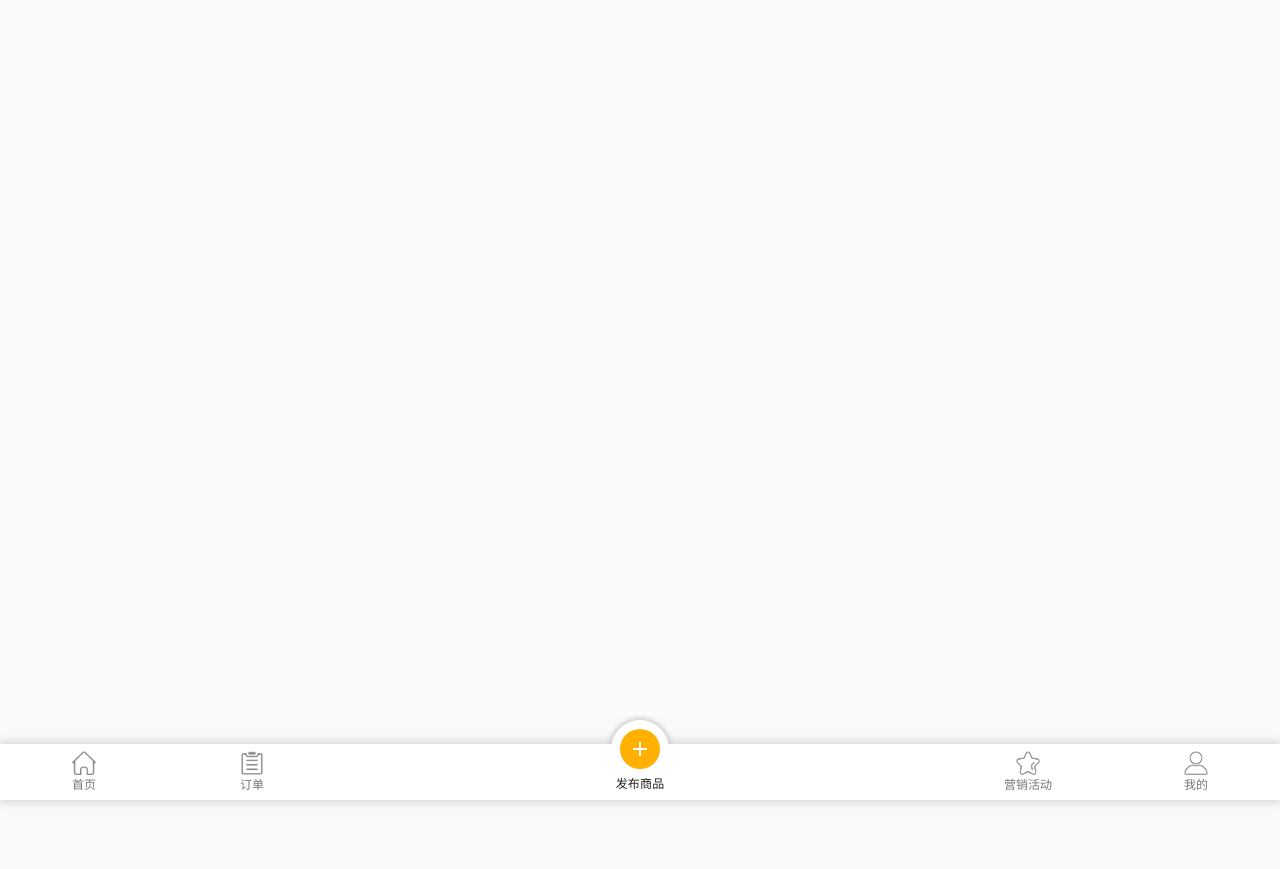
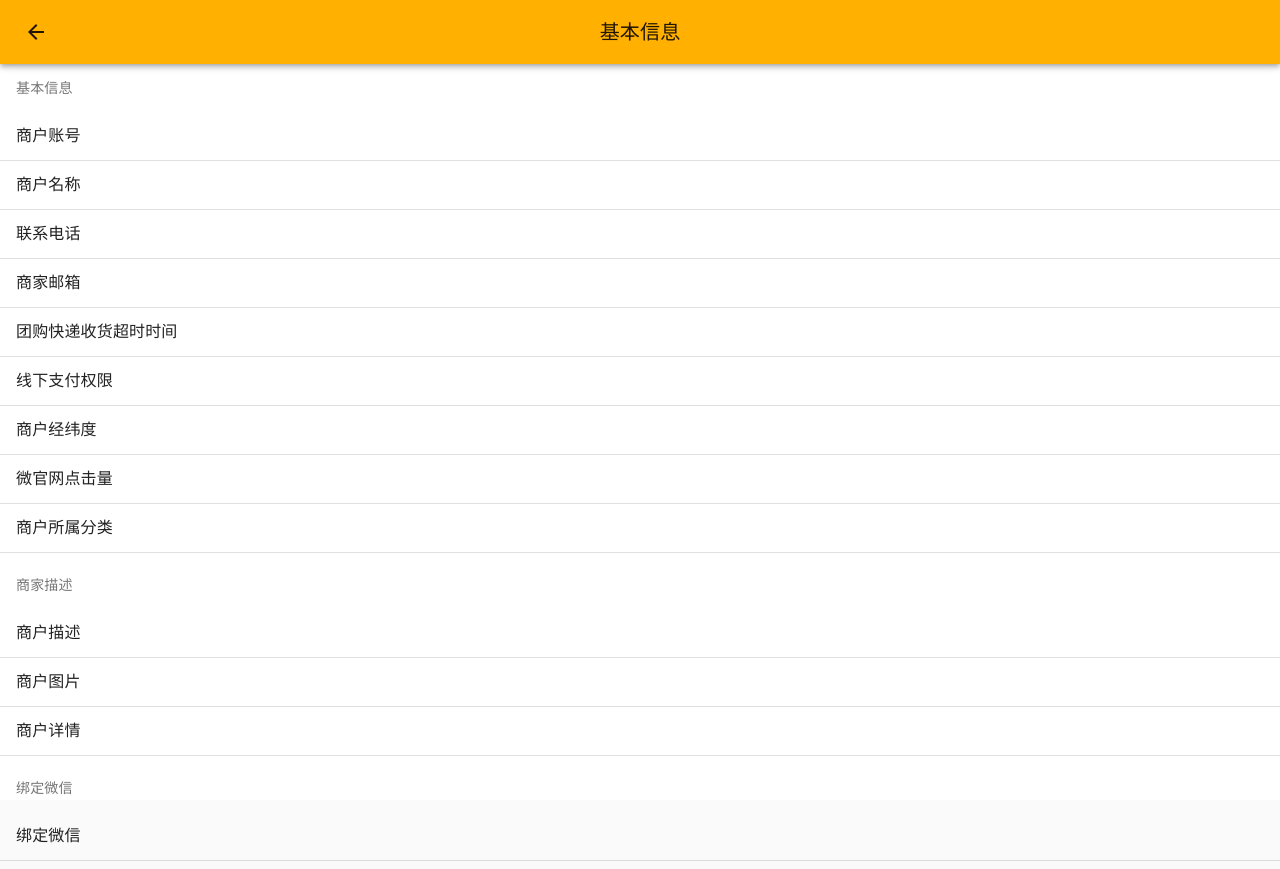
Before and after one commit to leshphonc/merchant-center, a React (Create React App) app: page /basicinformation in a window 1280 px wide. Before the commit the page ends 800 px from the top, so only its background shows below. Built offline with nearby package versions, Linux system fonts and the light colour scheme.

Commit message:
基本信息

```diff
--- a/src/components/GridCard/index.module.scss
+++ b/src/components/GridCard/index.module.scss
@@ -7,6 +7,10 @@
 .icon {
   width: 100%;
   text-align: center;
+  color: rgba(0, 0, 0, 0.87);
+  display: block;
+  text-decoration: none;
+  -webkit-tap-highlight-color: transparent;
   img {
     width: 35px;
   }
--- a/src/components/GridCard/index.tsx
+++ b/src/components/GridCard/index.tsx
@@ -1,4 +1,5 @@
 import React from 'react'
+import { Link } from 'react-router-dom'
 import Grid from '@material-ui/core/Grid'
 import IconButton from '@material-ui/core/IconButton'
 import styles from './index.module.scss'
@@ -15,13 +16,12 @@ interface GridData {
 export default (props: GridData) => {
   const mapGrid = () => props.data.list.map(item => (
     <Grid item xs={3} key={item.url}>
-      <div className={styles.icon}>
+      <Link className={styles.icon} to={item.url}>
         <IconButton>
           <img src={item.enable} alt="图片丢失" style={{ width: props.imgSize }} />
         </IconButton>
-
         <div>{item.name}</div>
-      </div>
+      </Link>
     </Grid>
   ))
   const { data, style } = props
--- a/src/env/constant.js
+++ b/src/config/grid.js
@@ -116,7 +116,7 @@ const SettingGrid = {
   list: [
     {
       name: '基本信息',
-      url: '1',
+      url: '/basicinformation',
       enable: require('../assets/image/jbxx.png'),
       disable: require('../assets/image/jbxx_gray.png'),
     },
--- /dev/null
+++ b/src/config/index.js
@@ -0,0 +1,5 @@
+import grid from './grid'
+
+export default {
+  grid,
+}
--- /dev/null
+++ b/src/config/list.js
@@ -0,0 +1,71 @@
+const BasicInformation = [
+  {
+    label: '基本信息',
+    children: [
+      {
+        label: '商户账号',
+        name: 'account',
+      },
+      {
+        label: '商户名称',
+        name: 'account',
+      },
+      {
+        label: '联系电话',
+        name: 'account',
+      },
+      {
+        label: '商家邮箱',
+        name: 'account',
+      },
+      {
+        label: '团购快递收货超时时间',
+        name: 'account',
+      },
+      {
+        label: '线下支付权限',
+        name: 'account',
+      },
+      {
+        label: '商户经纬度',
+        name: 'account',
+      },
+      {
+        label: '微官网点击量',
+        name: 'account',
+      },
+      {
+        label: '商户所属分类',
+        name: 'account',
+      },
+    ],
+  },
+  {
+    label: '商家描述',
+    children: [
+      {
+        label: '商户描述',
+        name: 'account',
+      },
+      {
+        label: '商户图片',
+        name: 'account',
+      },
+      {
+        label: '商户详情',
+        name: 'account',
+      },
+    ],
+  },
+  {
+    label: '绑定微信',
+    children: [
+      {
+        label: '绑定微信',
+        name: 'account',
+      },
+    ],
+  },
+]
+
+export { BasicInformation }
--- a/src/pages/Home/index.tsx
+++ b/src/pages/Home/index.tsx
@@ -5,7 +5,7 @@ import Grid from '@material-ui/core/Grid'
 import ReactEcharts from 'echarts-for-react'
 import UserCard from '@/components/UserCard'
 import GridCard from '@/components/GridCard'
-import { ManagementGrid, PromotionGrid, AllianceGrid } from '@/env/constant'
+import { ManagementGrid, PromotionGrid, AllianceGrid } from '@/config/grid'
 import styles from './index.module.scss'
 
 const useStyles = makeStyles(() => createStyles({
--- a/src/pages/Mine/index.tsx
+++ b/src/pages/Mine/index.tsx
@@ -3,7 +3,7 @@ import { makeStyles, createStyles } from '@material-ui/core/styles'
 import Paper from '@material-ui/core/Paper'
 import UserCard from '@/components/UserCard'
 import GridCard from '@/components/GridCard'
-import { SettingGrid, BusinessGrid, BillGrid } from '@/env/constant'
+import { SettingGrid, BusinessGrid, BillGrid } from '@/config/grid'
 
 const useStyles = makeStyles(
   createStyles({
--- a/src/pages/Order/index.tsx
+++ b/src/pages/Order/index.tsx
@@ -1,6 +1,6 @@
 import React from 'react'
 import List from '@/components/List'
-import { ListData } from '@/env/constant'
+import { ListData } from '@/config/grid'
 
 const marketing: React.FC = () => (
   <div className="bottom60">
--- /dev/null
+++ b/src/pages/modules/settings/basicinformation/index.tsx
@@ -0,0 +1,65 @@
+import React from 'react'
+import { makeStyles } from '@material-ui/core/styles'
+import AppBar from '@material-ui/core/AppBar'
+import Toolbar from '@material-ui/core/Toolbar'
+import IconButton from '@material-ui/core/IconButton'
+import Typography from '@material-ui/core/Typography'
+import ArrowBackIcon from '@material-ui/icons/ArrowBack'
+import ListSubheader from '@material-ui/core/ListSubheader'
+import List from '@material-ui/core/List'
+import ListItem from '@material-ui/core/ListItem'
+import ListItemIcon from '@material-ui/core/ListItemIcon'
+import ListItemText from '@material-ui/core/ListItemText'
+import Divider from '@material-ui/core/Divider'
+import InboxIcon from '@material-ui/icons/Inbox'
+import { BasicInformation } from '@/config/list'
+
+const useStyles = makeStyles({
+  root: {
+    background: '#fff',
+    position: 'absolute',
+    top: 0,
+    bottom: 0,
+    left: 0,
+    right: 0,
+  },
+  title: {
+    position: 'absolute',
+    left: 0,
+    right: 0,
+    textAlign: 'center',
+    width: 100,
+    margin: '0 auto',
+  },
+})
+export default (props: any) => {
+  const classes = useStyles()
+  const mapList = () => BasicInformation.map(item => (
+    <List key={item.label} subheader={<ListSubheader>{item.label}</ListSubheader>}>
+      {item.children.map(child => (
+        <div key={child.label}>
+          <ListItem button>
+            <ListItemText primary={child.label} />
+          </ListItem>
+          <Divider />
+        </div>
+      ))}
+    </List>
+  ))
+
+  return (
+    <div className={classes.root}>
+      <AppBar position="static">
+        <Toolbar>
+          <IconButton edge="start" color="inherit" onClick={() => props.history.goBack()}>
+            <ArrowBackIcon />
+          </IconButton>
+          <Typography variant="h6" className={classes.title}>
+            基本信息
+          </Typography>
+        </Toolbar>
+      </AppBar>
+      {mapList()}
+    </div>
+  )
+}
--- a/src/pages/wallet/components/Wallet.tsx
+++ b/src/pages/wallet/components/Wallet.tsx
@@ -1,5 +1,5 @@
 import React from 'react'
-import { createStyles, makeStyles } from '@material-ui/core/styles'
+import { makeStyles } from '@material-ui/core/styles'
 import AppBar from '@material-ui/core/AppBar'
 import Toolbar from '@material-ui/core/Toolbar'
 import Typography from '@material-ui/core/Typography'
@@ -15,7 +15,7 @@ import InboxIcon from '@material-ui/icons/Inbox'
 import DraftsIcon from '@material-ui/icons/Drafts'
 import ChevronRightIcon from '@material-ui/icons/ChevronRight'
 
-const useStyles = makeStyles(() => createStyles({
+const useStyles = makeStyles({
   root: {
     height: '100vh',
     background: '#fff',
@@ -37,7 +37,7 @@ const useStyles = makeStyles(() => createStyles({
     position: 'absolute',
     right: 10,
   },
-}))
+})
 export default (props: any) => {
   const classes = useStyles()
 
--- a/src/router/index.tsx
+++ b/src/router/index.tsx
@@ -7,6 +7,7 @@ import { createMuiTheme } from '@material-ui/core/styles'
 import Login from '@/pages/login'
 import Index from '@/pages'
 import Wallet from '@/pages/wallet'
+import BasicInformation from '@/pages/modules/settings/basicinformation'
 
 let oldLocation: any = null
 const theme = createMuiTheme({
@@ -18,9 +19,7 @@ const theme = createMuiTheme({
 })
 const BasicRoute = (props: any) => {
   const { location, history } = props
-  console.log(props)
   let classNames = ''
-  console.log(history.action)
   if (history.action === 'PUSH') {
     classNames = 'forward-from-right'
   } else if (history.action === 'POP' && oldLocation) {
@@ -38,6 +37,7 @@ const BasicRoute = (props: any) => {
           <Switch location={location}>
             <Route path="/login" component={Login} />
             <Route path="/wallet" component={Wallet} />
+            <Route path="/basicinformation" component={BasicInformation} />
             <Route path="/" component={Index} />
           </Switch>
         </CSSTransition>
```
